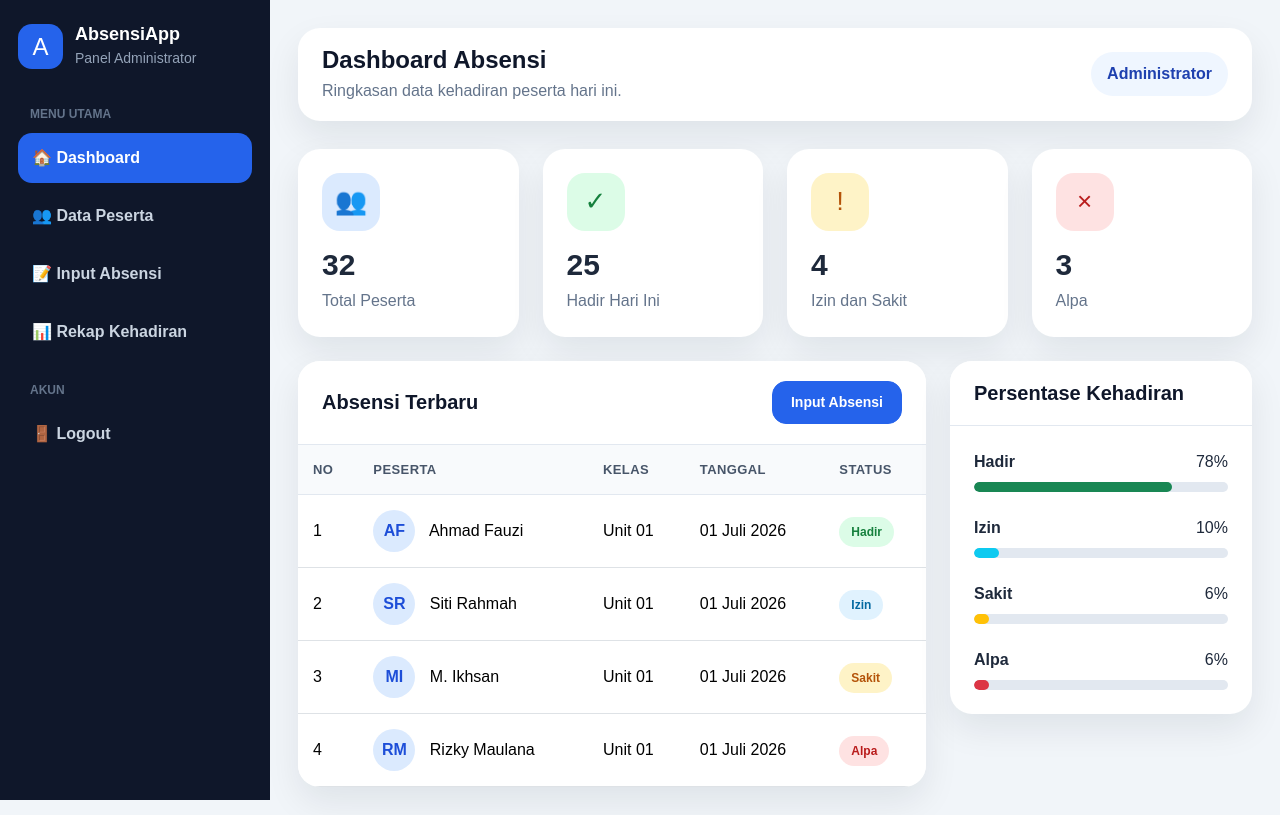
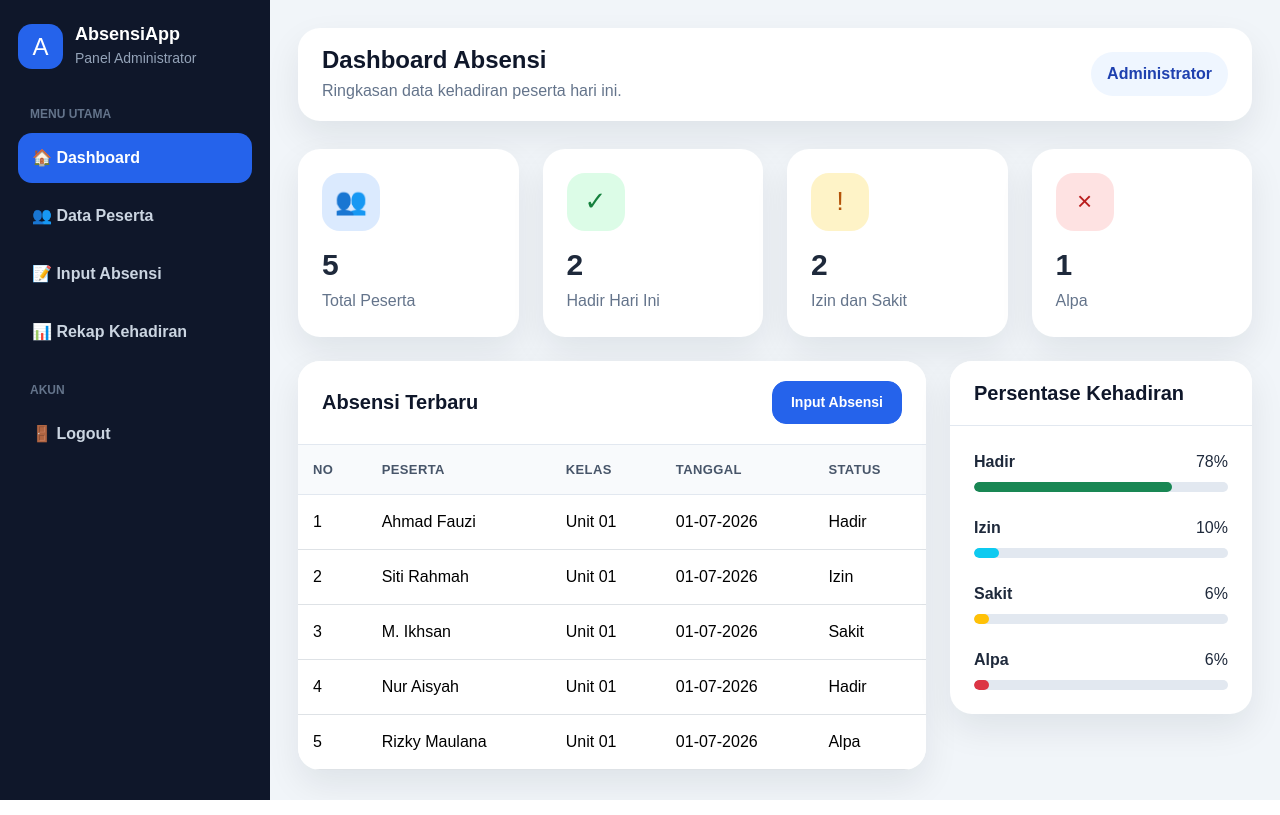
Before and after one commit to ghaitsazahirashofia-byte/Tugas-UAS-Kel-3-unit-3-, a PHP site: page /dashboard.php in a window 1280 px wide. Run offline with PHP 8.4, Linux system fonts and the light colour scheme; data comes from the database, SQL or seed files in the repository.

Commit message:
menambahkan crud untuk dashboard

```diff
--- a/dashboard.php
+++ b/dashboard.php
@@ -1,3 +1,27 @@
+<?php
+include "koneksi.php";
+
+$totalPeserta = mysqli_fetch_assoc(
+    mysqli_query($conn,"SELECT COUNT(*) AS total FROM peserta")
+);
+
+$hadir = mysqli_fetch_assoc(
+    mysqli_query($conn,"SELECT COUNT(*) AS total FROM absensi
+    WHERE status_kehadiran='hadir'")
+);
+
+$izinSakit = mysqli_fetch_assoc(
+    mysqli_query($conn,"SELECT COUNT(*) AS total FROM absensi
+    WHERE status_kehadiran IN ('izin','sakit')")
+);
+
+$alpa = mysqli_fetch_assoc(
+    mysqli_query($conn,"SELECT COUNT(*) AS total FROM absensi
+    WHERE status_kehadiran='alpa'")
+);
+?>
+
+
 <!DOCTYPE html>
 <html lang="id">
 <head>
@@ -48,7 +72,7 @@
             <div class="col-md-3">
                 <div class="stat-card">
                     <div class="stat-icon bg-soft-primary">👥</div>
-                    <h3>32</h3>
+                    <h3><?= $totalPeserta['total']; ?></h3>
                     <p>Total Peserta</p>
                 </div>
             </div>
@@ -56,7 +80,7 @@
             <div class="col-md-3">
                 <div class="stat-card">
                     <div class="stat-icon bg-soft-success">✓</div>
-                    <h3>25</h3>
+                    <h3><?= $hadir['total']; ?></h3>
                     <p>Hadir Hari Ini</p>
                 </div>
             </div>
@@ -64,7 +88,7 @@
             <div class="col-md-3">
                 <div class="stat-card">
                     <div class="stat-icon bg-soft-warning">!</div>
-                    <h3>4</h3>
+                    <h3><?= $izinSakit['total']; ?></h3>
                     <p>Izin dan Sakit</p>
                 </div>
             </div>
@@ -72,7 +96,7 @@
             <div class="col-md-3">
                 <div class="stat-card">
                     <div class="stat-icon bg-soft-danger">×</div>
-                    <h3>3</h3>
+                    <h3><?= $alpa['total']; ?></h3>
                     <p>Alpa</p>
                 </div>
             </div>
@@ -83,7 +107,7 @@
                 <div class="content-card">
                     <div class="card-header d-flex justify-content-between align-items-center">
                         <h5>Absensi Terbaru</h5>
-                        <a href="absensi.html" class="btn btn-sm btn-primary">Input Absensi</a>
+                        <a href="absensi.php" class="btn btn-sm btn-primary">Input Absensi</a>
                     </div>
 
                     <div class="card-body p-0">
@@ -99,46 +123,43 @@
                                     </tr>
                                 </thead>
                                 <tbody>
-                                    <tr>
-                                        <td>1</td>
-                                        <td>
-                                            <span class="avatar">AF</span>
-                                            Ahmad Fauzi
-                                        </td>
-                                        <td>Unit 01</td>
-                                        <td>01 Juli 2026</td>
-                                        <td><span class="badge-status badge-hadir">Hadir</span></td>
-                                    </tr>
-                                    <tr>
-                                        <td>2</td>
-                                        <td>
-                                            <span class="avatar">SR</span>
-                                            Siti Rahmah
-                                        </td>
-                                        <td>Unit 01</td>
-                                        <td>01 Juli 2026</td>
-                                        <td><span class="badge-status badge-izin">Izin</span></td>
-                                    </tr>
-                                    <tr>
-                                        <td>3</td>
-                                        <td>
-                                            <span class="avatar">MI</span>
-                                            M. Ikhsan
-                                        </td>
-                                        <td>Unit 01</td>
-                                        <td>01 Juli 2026</td>
-                                        <td><span class="badge-status badge-sakit">Sakit</span></td>
-                                    </tr>
-                                    <tr>
-                                        <td>4</td>
-                                        <td>
-                                            <span class="avatar">RM</span>
-                                            Rizky Maulana
-                                        </td>
-                                        <td>Unit 01</td>
-                                        <td>01 Juli 2026</td>
-                                        <td><span class="badge-status badge-alpa">Alpa</span></td>
-                                    </tr>
+
+                                <?php
+
+                                $no=1;
+
+                                $data = mysqli_query($conn,"
+                                SELECT
+                                absensi.*,
+                                peserta.nama_peserta,
+                                peserta.kelas
+                                FROM absensi
+                                JOIN peserta
+                                ON peserta.id_peserta=absensi.id_peserta
+                                ORDER BY tanggal DESC
+                                LIMIT 10
+                                ");
+
+                                while($d=mysqli_fetch_assoc($data)){
+
+                                ?>
+
+                                <tr>
+
+                                <td><?= $no++; ?></td>
+
+                                <td><?= $d['nama_peserta']; ?></td>
+
+                                <td><?= $d['kelas']; ?></td>
+
+                                <td><?= date('d-m-Y',strtotime($d['tanggal'])); ?></td>
+
+                                <td><?= ucfirst($d['status_kehadiran']); ?></td>
+
+                                </tr>
+
+                                <?php } ?>
+
                                 </tbody>
                             </table>
                         </div>
--- /dev/null
+++ b/koneksi.php
@@ -0,0 +1,14 @@
+<?php
+$host = "localhost";
+$user = "root";
+$pass = "";
+$db   = "db_absensi_sederhana";
+
+$conn = mysqli_connect($host, $user, $pass, $db);
+
+if (!$conn) {
+    die("Koneksi gagal : " . mysqli_connect_error());
+}
+
+date_default_timezone_set('Asia/Jakarta');
+?>
```
